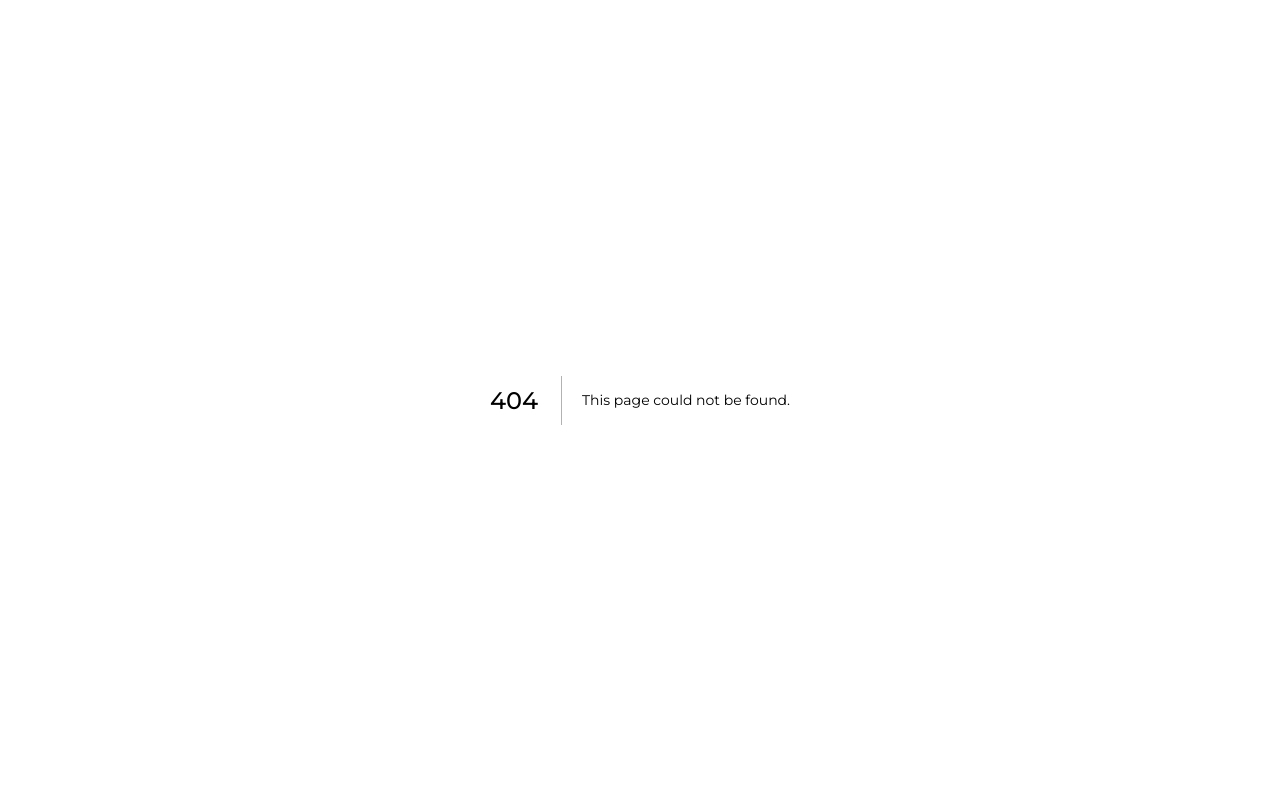
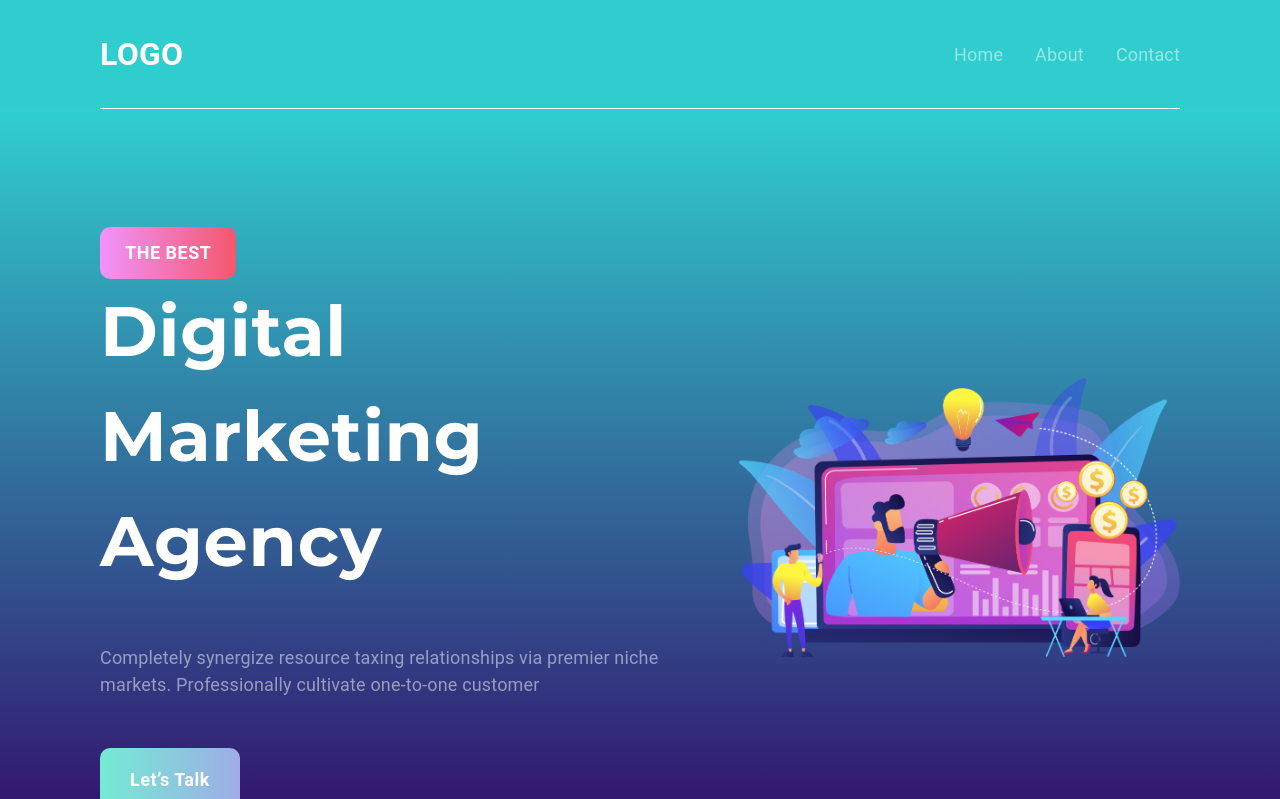
Before and after one commit to HashamGhaffar/pulse-tech-marketing, a Next.js app: page /about-us in a window 1280 px wide. Before the commit this address had no page. Shown: the top 799 px of the page. Built offline with nearby package versions, Linux system fonts and the light colour scheme.

Commit message:
herosection aboutus

```diff
--- a/src/_assets/pngs/index.ts
+++ b/src/_assets/pngs/index.ts
@@ -4,6 +4,7 @@ import DigitalMarketing from "./digitalMarketing.png";
 import SabirsProject from "./sabirsProject.png";
 import SaifProject from "./saifProject.png";
 import GetInTouch from "./getInTouch.png";
+import MarketingAgency from "./marketingAgency.png";
 
 const pngs = {
   brandGroth,
@@ -12,6 +13,7 @@ const pngs = {
   SabirsProject,
   SaifProject,
   GetInTouch,
+  MarketingAgency,
 };
 
 export default pngs;
--- a/src/app/home/_sections/HeroHome.tsx
+++ b/src/_components/Hero.tsx
@@ -5,10 +5,29 @@ import Grid from "@mui/material/Grid";
 import { localColorTheme, localFontSize } from "@/_utils/themes";
 import { Typography } from "@mui/material";
 import CustomButton from "@/_components/Button";
-import pngs from "@/_assets/pngs";
-import Image from "next/image";
+import Image, { StaticImageData } from "next/image";
 
-const HeroHome: React.FC = () => {
+interface HeroProps {
+  aboutButtonText: string;
+  headingText: string;
+  highlightedText: string;
+  descriptionText: string;
+  ctaButtonText: string;
+  imageSrc: StaticImageData;
+  imageAlt: string;
+  showAboutButton?: boolean;
+}
+
+const Hero: React.FC<HeroProps> = ({
+  aboutButtonText,
+  headingText,
+  highlightedText,
+  descriptionText,
+  ctaButtonText,
+  imageSrc,
+  imageAlt,
+  showAboutButton = false,
+}) => {
   return (
     <>
       <Box
@@ -26,6 +45,29 @@ const HeroHome: React.FC = () => {
         <Box sx={{ maxWidth: "1440px", margin: "auto" }}>
           <Grid container spacing={2} alignItems="center">
             <Grid item xs={12} md={7}>
+              {/* ✅ Conditionally render About Button */}
+              {showAboutButton && (
+                <Box
+                  sx={{
+                    width: "fit-content",
+                    paddingBottom: { xs: "20px", md: "0px" },
+                  }}
+                >
+                  <CustomButton
+                    text={aboutButtonText}
+                    color1="#F093FB"
+                    color2="#F5576C"
+                    customStyles={{
+                      padding: {
+                        xs: "10px 18px",
+                        md: "10px 20px",
+                        lg: "10px 25px",
+                      },
+                    }}
+                  />
+                </Box>
+              )}
+
               <Box
                 sx={{
                   textAlign: { xs: "center", md: "left" },
@@ -43,7 +85,7 @@ const HeroHome: React.FC = () => {
                     fontFamily: "Montserrat, sans-serif",
                   }}
                 >
-                  Grow Your Brand{" "}
+                  {headingText}{" "}
                   <span
                     style={{
                       background: `linear-gradient(90deg, ${localColorTheme.softLavender}  0%, ${localColorTheme.fieryRose} 100%)`,
@@ -54,21 +96,21 @@ const HeroHome: React.FC = () => {
                       lineHeight: "inherit",
                     }}
                   >
-                    Faster
+                    {highlightedText}
                   </span>
                 </Typography>
                 <Typography
                   sx={{
                     color: localColorTheme.whiteTransparent,
                     fontSize: localFontSize.p4,
+                    // width: { lg: "80%" },
+                    paddingRight: { lg: "40px" },
                   }}
                 >
-                  Unlock your business&apos;s full potential with tailored
-                  digital marketing strategies designed to boost visibility,
-                  drive engagement, and maximize ROI.
+                  {descriptionText}
                 </Typography>
                 <Box>
-                  <CustomButton text="Let's Talk" />
+                  <CustomButton text={ctaButtonText} />
                 </Box>
               </Box>
             </Grid>
@@ -80,8 +122,8 @@ const HeroHome: React.FC = () => {
                     height: "100%",
                     objectFit: "contain",
                   }}
-                  src={pngs.brandGroth}
-                  alt="brand groth"
+                  src={imageSrc}
+                  alt={imageAlt}
                 />
               </Box>
             </Grid>
@@ -92,4 +134,4 @@ const HeroHome: React.FC = () => {
   );
 };
 
-export default HeroHome;
+export default Hero;
--- /dev/null
+++ b/src/app/about-us/page.tsx
@@ -0,0 +1,27 @@
+"use client";
+import { Box } from "@mui/material";
+import Navbar from "@/_components/Navbar";
+import Hero from "@/_components/Hero";
+import Footer from "@/_components/Footer";
+import pngs from "@/_assets/pngs";
+
+export default function AboutUs() {
+  return (
+    <>
+      <Box>
+        <Navbar />
+        <Hero
+          aboutButtonText="THE BEST"
+          headingText="Digital Marketing Agency"
+          highlightedText=""
+          descriptionText="Completely synergize resource taxing relationships via premier niche markets. Professionally cultivate one-to-one customer"
+          ctaButtonText="Let’s Talk"
+          imageSrc={pngs.MarketingAgency}
+          imageAlt="Marketing Strategy"
+          showAboutButton={true}
+        />
+        <Footer />
+      </Box>
+    </>
+  );
+}
```
Also changed, not shown: src/app/home/page.tsx (+13 -3 lines), src/_assets/pngs/marketingAgency.png (added).
